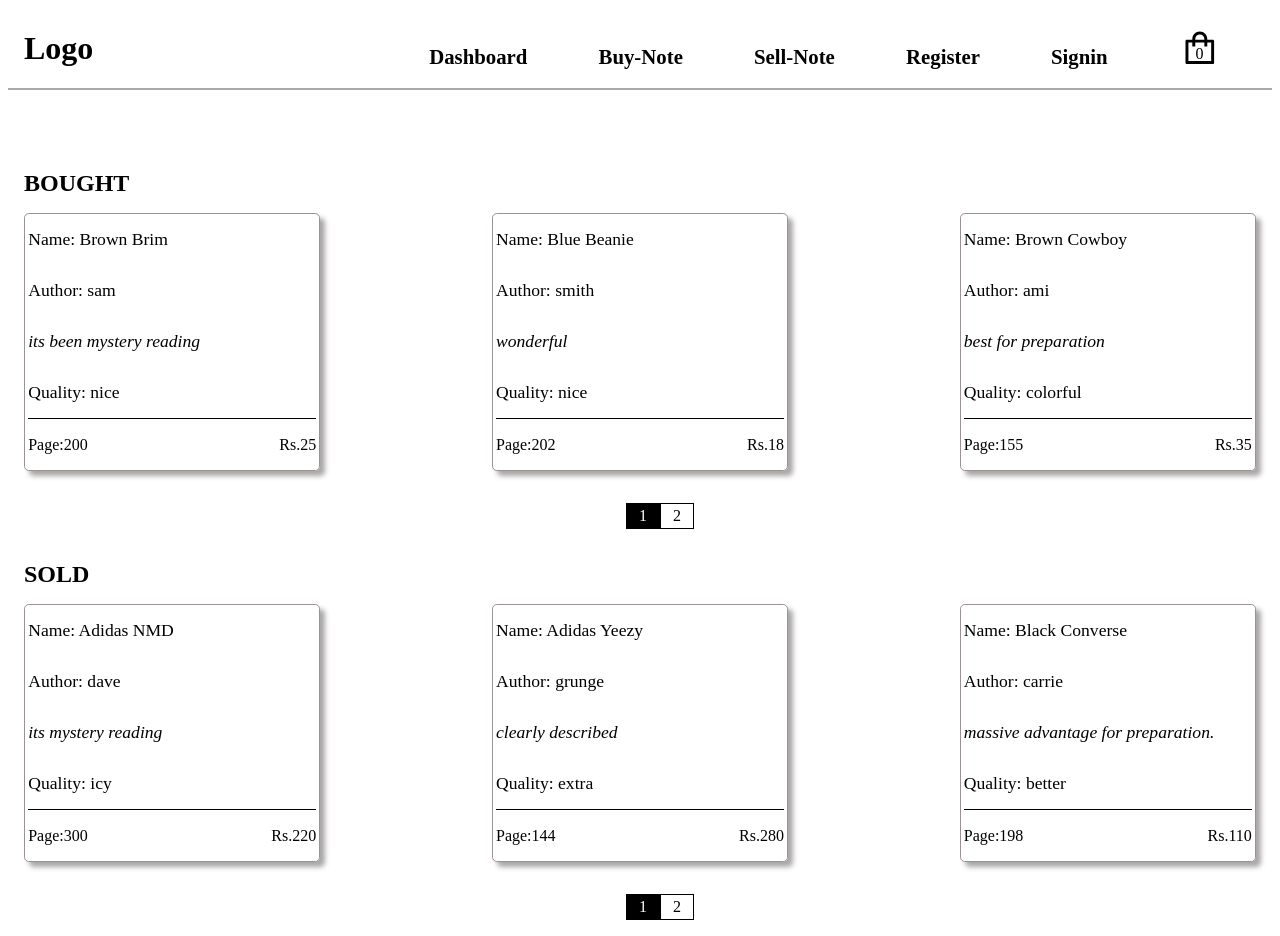
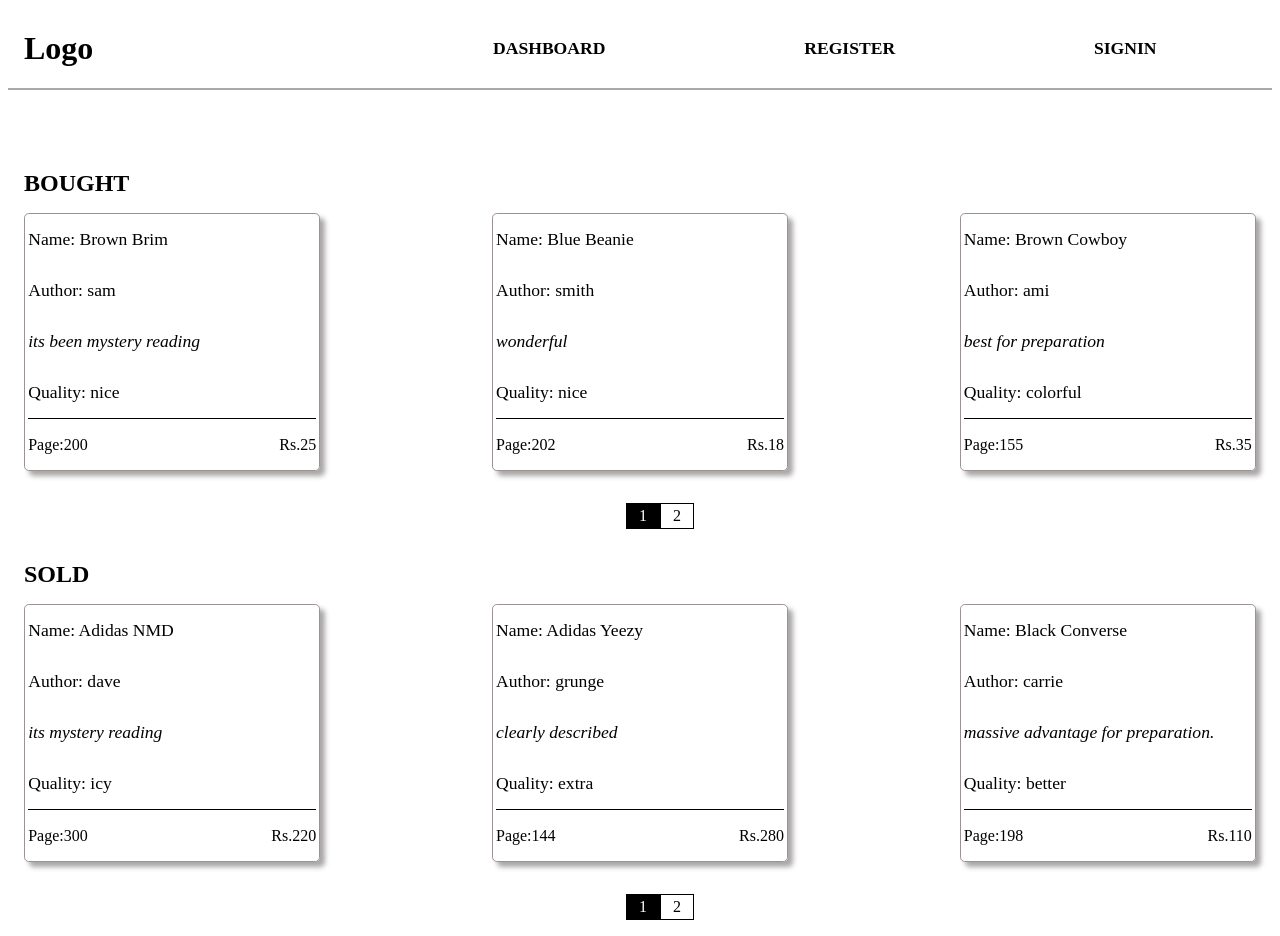
Before and after one commit to fagojs/padantey, a React (Create React App) app: page / in a window 1280 px wide. Built offline with nearby package versions, Linux system fonts and the light colour scheme.

Commit message:
dispaying header as per user presence or not

```diff
--- a/src/components/header/header.component.jsx
+++ b/src/components/header/header.component.jsx
@@ -5,7 +5,8 @@ import CartIcon from "../cart/cart-icon/cart-icon.component";
 
 import "./header.css";
 
-const Header = () => {
+const Header = ({ currentUser }) => {
+  //console.log(currentUser);
   return (
     <div className="header-container">
       <div className="logo-container">
@@ -15,19 +16,26 @@ const Header = () => {
         <Link to="/" className="header">
           Dashboard
         </Link>
+        {currentUser ? (
+          <React.Fragment>
             <Link to="/buy-note" className="header">
               Buy-Note
             </Link>
             <Link to="/sell-note" className="header">
               Sell-Note
             </Link>
+            <CartIcon />
+          </React.Fragment>
+        ) : (
+          <React.Fragment>
             <Link to="/signup" className="header">
               Register
             </Link>
             <Link to="/signin" className="header">
               Signin
             </Link>
-        <CartIcon />
+          </React.Fragment>
+        )}
       </div>
     </div>
   );
--- a/src/components/header/header.css
+++ b/src/components/header/header.css
@@ -15,10 +15,11 @@
   justify-content: space-around;
 }
 .header {
-  font-size: 1.3rem;
+  font-size: 1.1rem;
   text-decoration: none;
   color: black;
   font-weight: bold;
+  text-transform: uppercase;
 }
 .header:hover {
   transform: scale(1.1);
```
Lines whose indentation alone changed are shown as unchanged.
